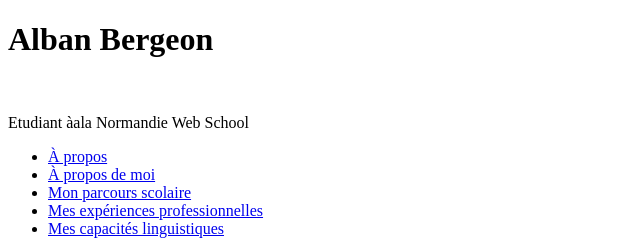
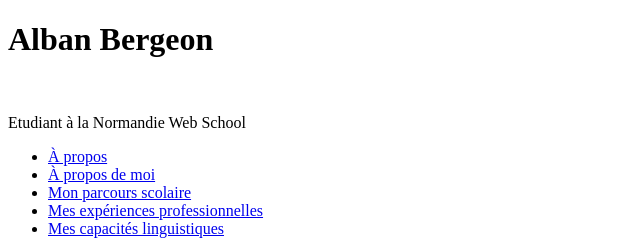
Before and after one commit to Alban-Bergeon-nws/Alban-Bergeon-nws, a plain HTML site: page index.html in a window 1280 px wide. Shown: the top 240 px of the page, 0-640 px from the left. Drawn offline with Linux system fonts and the light colour scheme.

Commit message:
Edit title

```diff
--- a/index.html
+++ b/index.html
@@ -11,7 +11,7 @@
         <div id="presentation">
             <h1>Alban Bergeon</h1>
             <img src="" />
-            <p>Etudiant àala Normandie Web School</p>
+            <p>Etudiant à la Normandie Web School</p>
         </div>
     </header>
 
```
